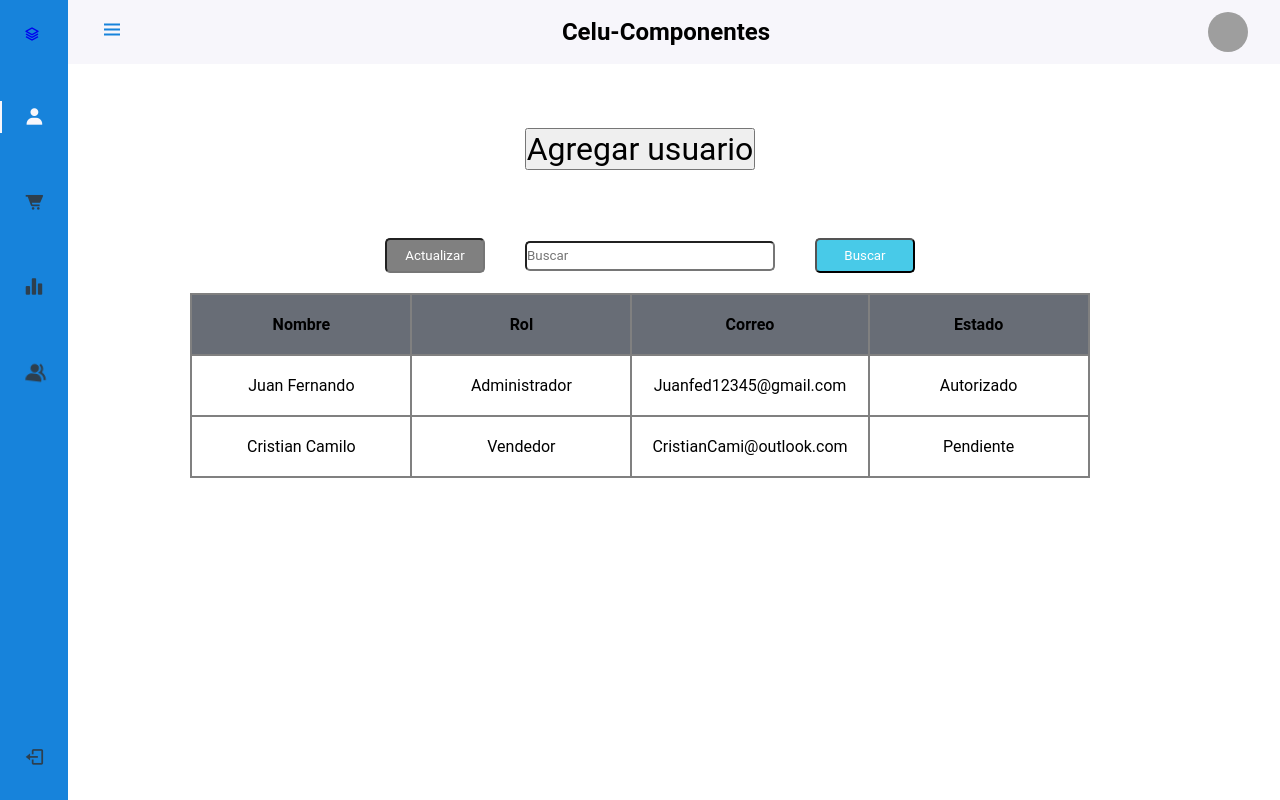
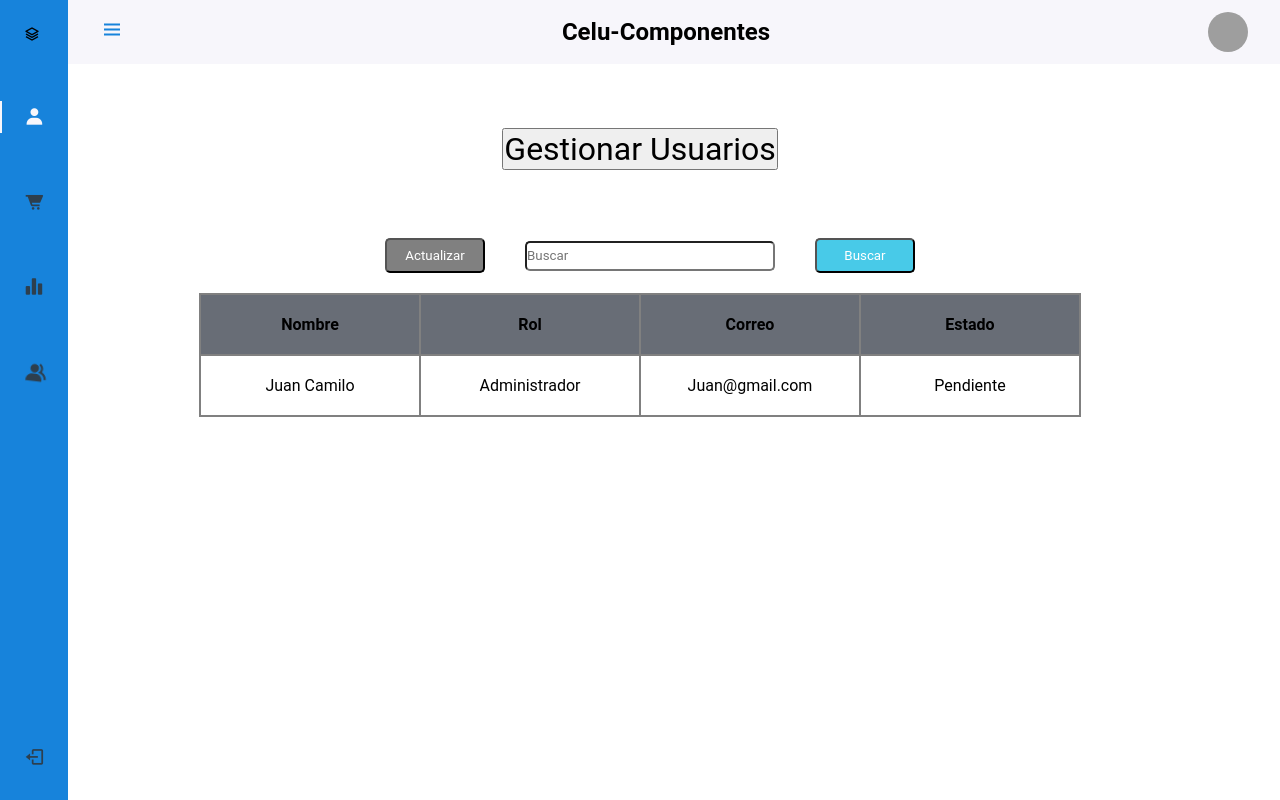
Before and after one commit to juanfed/night-developers, a React (Create React App) app: page /admin/gestionUser in a window 1280 px wide. Built offline with nearby package versions, Linux system fonts and the light colour scheme; grey boxes are pictures that could not be loaded.

Commit message:
implmentacion el ingreso de datos de gestion y coreecion de warning que aparecian en la consola

```diff
--- a/src/App.jsx
+++ b/src/App.jsx
@@ -11,7 +11,7 @@ import Producto from "pages/producto";
 import Ventas from "pages/ventas";
 import Gestion from "pages/gestion";
 import Admin from "pages/Admin";
-import Login from "pages/Login";
+import Login from "pages/login";
 import Registro from "components/registro";
 
 
--- a/src/components/Header.jsx
+++ b/src/components/Header.jsx
@@ -29,39 +29,39 @@ function Header(){
                     <nav className="nav">
 
                     <div>
-                        <a href="#" className="nav__logo">
+                        <div href="#" className="nav__logo">
                         <i className='bx bx-layer'></i>
                         <Link to="/admin"><span className="nav__logo-name">Inicio</span></Link>
-                        </a>
+                        </div>
 
                         <div className="nav__list">
-                        <a href="#" className="nav__link active">
+                        <div href="#" className="nav__link active">
                             <i className='bx bxs-user nav__icon'></i>
                             <span className="nav__name">Usuario</span>
-                        </a>
+                        </div>
 
-                        <a href="#" className="nav__link">
+                        <div href="#" className="nav__link">
                             <i className='bx bxs-cart-alt nav__icon'></i>
                             <Link to="/admin/producto"><span className="nav__name">Productos</span></Link>
-                        </a>
+                        </div>
 
-                        <a href="#" className="nav__link">
+                        <div href="#" className="nav__link">
                             <i className='bx bxs-bar-chart-alt-2 nav__icon'></i>
                             <Link to="/admin/ventas"><span className="nav__name">Ventas</span></Link>
-                        </a>
+                        </div>
 
-                        <a href="#" className="nav__link">
+                        <div href="#" className="nav__link">
                             <i className='bx bxs-group bx-flip-horizontal bx-tada' id="icono__gestion"></i>
                             <Link to="/admin/gestionUser"><span className="nav__name">Gestion Usuarios</span></Link>
-                        </a>
+                        </div>
 
                     </div>
 
                     </div>
-                        <a href="#" className="nav__link">
+                        <div href="#" className="nav__link">
                             <i className='bx bx-log-out nav__icon'></i>
                             <Link to="/login"><span className="nav__name">Salir</span></Link>
-                        </a>
+                        </div>
                     </nav>
                 </div>
             </div>
--- a/src/pages/gestion.jsx
+++ b/src/pages/gestion.jsx
@@ -1,27 +1,82 @@
 import 'styles/gestion.css';
 
-import React, { useState, useEffect } from 'react';
+import React, { useState, useEffect, useRef } from 'react';
+import { nanoid } from 'nanoid';
+
+const listaUsuarios = [
+    {
+        nombre: "Juan Camilo",
+        rol: "Administrador",
+        correo: "Juan@gmail.com",
+        estado: "Pendiente"
+    },
+]
 
 
 const Gestion = () => {
 
-    const GestionUsuarios = () => {
+    const [mostrarTabla, setMostrarTabla] = useState(true);
+    const [gestion, setGestion] = useState([]);
+    const [titulo, setTitulo] = useState("Gestionar Usuarios");
+
+    useEffect(() => {
+        if (mostrarTabla) {
+            setTitulo("Gestionar Usuarios");
+        } else {
+            setTitulo("Ver lista de usuarios");
+        }
+
+    }, [mostrarTabla]);
+
+    useEffect(() => {
+
+        setGestion(listaUsuarios);
+    }, [listaUsuarios]);
+
+
+    const AgregarUsuario = ({
+        crearDato,
+        listaUsuarios
+    }) => {
+        const form = useRef(null);
+
+        const submitFrom = (e) => {
+            e.preventDefault();
+            const fd = new FormData(form.current);
+            const nuevoUsuario = {};
+
+            fd.forEach((value, key) => {
+                nuevoUsuario[key] = value;
+            });
+
+            setGestion([...listaUsuarios, nuevoUsuario]);
+
+
+        }
+
+
+
         return (
             <div className="carUser">
                 <div className="carUser-img">
                     <i className='bx bx-user-circle' ></i>
                 </div>
                 <div className="carUser-formulario">
-                    <form action="">
+                    <form action="" ref={form} onSubmit={submitFrom}>
                         <div className="carUser-datos">
                             <label for="nombre">Nombre</label>
-                            <input type="text" id="nombre" placeholder="Ingrese el nombre" />
+                            <input type="text" id="nombre" name="nombre" placeholder="Ingrese el nombre" required />
+                        </div>
+
+                        <div className="carUser-datos">
+                            <label for="nombre">Correo</label>
+                            <input type="email" id="correo" name="correo" placeholder="Ingrese el correo" required />
                         </div>
 
                         <div className="carUser-datos">
                             <p>
                                 Rol: <br />
-                                <select name="Rol">
+                                <select name="rol">
                                     <option >Administrador</option>
                                     <option>Vendedor</option>
                                 </select>
@@ -31,7 +86,7 @@ const Gestion = () => {
                         <div className="carUser-datos">
                             <p>
                                 Estado: <br />
-                                <select name="Rol">
+                                <select name="estado">
                                     <option >Pendiente</option>
                                     <option>Autorizado</option>
                                     <option>No Autorizado</option>
@@ -39,22 +94,28 @@ const Gestion = () => {
                             </p>
                         </div>
 
+                        <div className="carUser-modificar">
+                            <button type="submit" className="botonCarUser">Agregar</button>
+                            <button type="reset" className="botonCarUser">Eliminar</button>
+                        </div>
                     </form>
-                </div>
-                <div className="carUser-modificar">
-                    <button className="botonCarUser">Agregar</button>
-                    <button className="botonCarUser">Eliminar</button>
                 </div>
             </div>
         )
+
+
     }
-    const VerTabla = () => {
+
+    const ListaUsuarios = ({ listaPersonas }) => {
+        useEffect(() => {
+            console.log("aca me muestra algo", listaPersonas);
+        }, [listaPersonas])
         return (
 
             <div>
                 <div className="buscador_actu">
                     <div>
-                        <input className="Actuali_zar" type="text" value="Actualizar" />
+                        <button type="button" name="name" id="buttom" className="Actuali_zar">Actualizar</button>
                         <input className="Busca_dor" type="text" placeholder="Buscar" required />
                         <button type="button" name="name" id="buttom" className="buscar-botonp">Buscar</button>
                     </div>
@@ -63,60 +124,50 @@ const Gestion = () => {
                 </div>
                 <div className="tablaUsuarios">
                     <table className="tabla--Usuarios">
+                        <thead>
                             <tr>
                                 <th >Nombre </th>
                                 <th >Rol</th>
                                 <th >Correo</th>
                                 <th >Estado</th>
                             </tr>
-
-                        <tr>
-                            <td>Juan Fernando</td>
-                            <td >Administrador</td>
-                            <td >Juanfed12345@gmail.com</td>
-                            <td>Autorizado</td>
+                        </thead>
+                        <tbody>
+                            {listaPersonas.map((usuario) => {
+                                return (
+                                    <tr key={nanoid()}>
+                                        <td>{usuario.nombre}</td>
+                                        <td>{usuario.rol}</td>
+                                        <td>{usuario.correo}</td>
+                                        <td>{usuario.estado}</td>
                                     </tr>
-
-                        <tr>
-                            <td>Cristian Camilo</td>
-                            <td>Vendedor</td>
-                            <td>CristianCami@outlook.com</td>
-                            <td>Pendiente</td>
-                        </tr>
+                                );
+                            })}
+                        </tbody>
                     </table>
                 </div>
-
             </div>
-
         )
-
-
     }
-
-    const [mostrarTabla, setMostrarTabla] = useState(true);
-    const [titulo, setTitulo] = useState("Agregar usuario");
-
-    useEffect(() => {
-        if (mostrarTabla) {
-            setTitulo("Agregar usuario");
-        } else {
-            setTitulo("Ver lista de usuarios");
-        }
-    }, [mostrarTabla]);
-
     return (
         <div id="contenido-gestion">
             <center>
                 <button className="productoTitulo" onClick={() => setMostrarTabla(!mostrarTabla)}>{titulo}</button>
                 <br />
                 <div>
-                    {mostrarTabla ? (<VerTabla />) : (<GestionUsuarios />)}
+                    {mostrarTabla ? (<ListaUsuarios listaPersonas={gestion} />) : (<AgregarUsuario
+                        crearDato={setGestion} listaUsuarios={gestion} />)}
                 </div>
             </center>
 
 
         </div>
     )
+
 }
 
+
+
+
+
 export default Gestion;
--- a/src/pages/producto.jsx
+++ b/src/pages/producto.jsx
@@ -104,7 +104,7 @@ const Producto = () => {
       <div>
         <div className="buscador_actu">
           <div>
-            <input className="Actuali_zar" type="text" value="Actualizar" />
+            <button type="button" name="name" id="buttom" className="Actuali_zar">Actualizar</button>
             <input className="Busca_dor" type="text" placeholder="Buscar" required />
             <button type="button" name="name" id="buttom" className="buscar-botonp">Buscar</button>
           </div>
--- a/src/pages/ventas.jsx
+++ b/src/pages/ventas.jsx
@@ -89,7 +89,7 @@ const Ventas = () => {
       <div>
         <div className="buscador_actu">
         <div>
-          <input className="Actuali_zar" type="text" value="Actualizar" />
+          <button type="button" name="name" id="buttom" className="Actuali_zar">Actualizar</button>
           <input className="Busca_dor" type="text" placeholder="Buscar" required />
           <button type="button" name="name" id="buttom" className="buscar-botonp">Buscar</button>
         </div>
--- a/src/styles/producto.css
+++ b/src/styles/producto.css
@@ -2,6 +2,7 @@
     margin-top: 3rem;
     margin-bottom: 3rem;
     font-size: 2rem;
+    cursor:pointer ;
 }
 table, th, td {
 margin: 25px;
```
Lines whose indentation alone changed are shown as unchanged.
